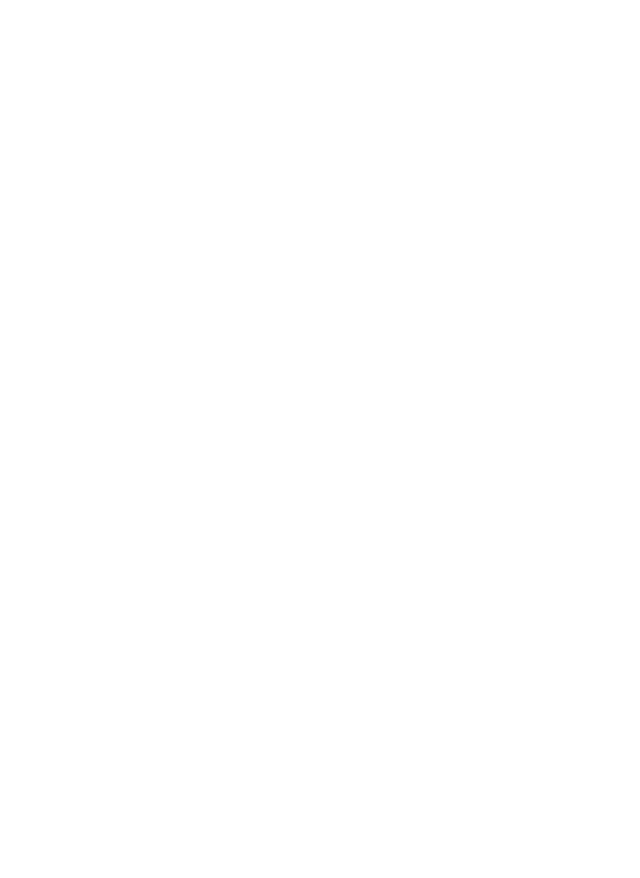
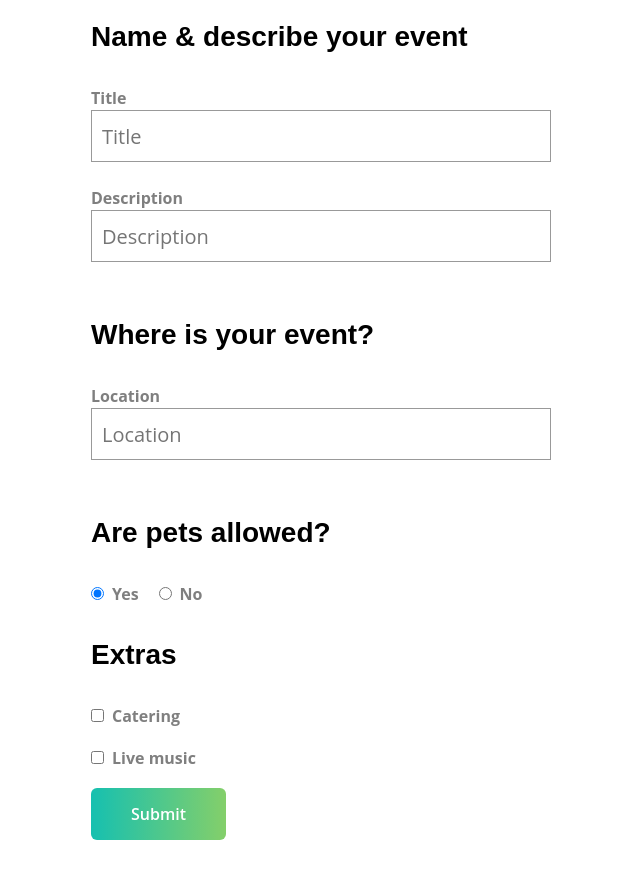
Before and after one commit to Code-Pop/validating-vue3-forms, a Vue app: page / in a window 1280 px wide. Shown: the part 254-1132 px from the top of the page, without its empty margins (339-979 px from the left). Before the commit the page ends 800 px from the top, so only its background shows below. Built offline with nearby package versions, Linux system fonts and the light colour scheme.

Commit message:
add code for lesson end

```diff
--- a/src/App.vue
+++ b/src/App.vue
@@ -1,14 +1,14 @@
 <template>
   <div id="app">
-    <LoginForm />
+    <ComponentsForm />
   </div>
 </template>
 
 <script>
-import LoginForm from '@/views/LoginForm'
+import ComponentsForm from '@/views/ComponentsForm'
 
 export default {
-  components: { LoginForm }
+  components: { ComponentsForm }
 }
 </script>
 
--- a/src/views/ComponentsForm.vue
+++ b/src/views/ComponentsForm.vue
@@ -1,69 +1,62 @@
 <template>
   <div>
     <h1>Create an Event</h1>
-    <form @submit.prevent="createEvent">
+    <form @submit.prevent="submit">
       <BaseSelect
         label="Select a category"
         :options="categories"
-        v-model="event.category"
-        error="This field is required"
+        v-model="category"
+        :error="errors.category"
       />
 
       <h3>Name & describe your event</h3>
       <BaseInput
         label="Title"
-        v-model="event.title"
         type="text"
-        error="This field is required"
+        v-model="title"
+        :error="errors.title"
       />
 
       <BaseInput
         label="Description"
-        v-model="event.description"
         type="text"
+        v-model="description"
+        :error="errors.description"
       />
 
       <h3>Where is your event?</h3>
       <BaseInput
         label="Location"
-        v-model="event.location"
         type="text"
+        v-model="location"
+        :error="errors.location"
       />
 
       <h3>Are pets allowed?</h3>
       <BaseRadioGroup
-        v-model="event.pets"
         name="pets"
         :options="[
           { value: 1, label: 'Yes' },
           { value: 0, label: 'No' }
         ]"
+        v-model="pets"
+        :error="errors.pets"
       />
-
-      <template v-if="event.pets === 0">
-        <h3>Are you sure? 🐶</h3>
-        <BaseRadioGroup
-          v-model="event.petsagain"
-          name="petsagain"
-          :options="[
-            { value: 1, label: 'Yes' },
-            { value: 0, label: 'No' }
-          ]"
-        />
-      </template>
 
       <h3>Extras</h3>
       <div>
         <BaseCheckbox
           label="Catering"
-          v-model="event.extras.catering"
+          v-model="catering"
+          :error="errors.catering"
         />
       </div>
 
       <div>
         <BaseCheckbox
           label="Live music"
-          v-model="event.extras.music"
+          v-model="music"
+          :error="errors.music"
         />
       </div>
 
@@ -77,12 +70,12 @@
         </BaseButton>
       </div>
     </form>
-
-    <pre>{{ event }}</pre>
   </div>
 </template>
 
 <script>
+import { useField, useForm } from 'vee-validate'
+
 export default {
   data () {
     return {
@@ -94,23 +87,77 @@
         'education',
         'food',
         'community'
-      ],
-      event: {
-        category: '',
-        title: '',
-        description: '',
-        location: '',
-        pets: 1,
-        extras: {
-          catering: false,
-          music: false
-        }
-      }
+      ]
     }
   },
-  methods: {
-    createEvent () {
-      console.log('submit')
+  setup () {
+    const required = value => {
+      const requiredMessage = 'This field is required'
+      if (value === undefined || value === null) return requiredMessage
+      if (!String(value).length) return requiredMessage
+
+      return true
+    }
+
+    const minLength = (number, value) => {
+      if (String(value).length < number) return 'Please type at least ' + number + ' characters'
+
+      return true
+    }
+
+    const anything = () => {
+      return true
+    }
+
+    const validationSchema = {
+      category: required,
+      title: value => {
+        const req = required(value)
+        if (req !== true) return req
+
+        const min = minLength(3, value)
+        if (min !== true) return min
+
+        return true
+      },
+      description: required,
+      location: undefined,
+      pets: anything,
+      catering: anything,
+      music: anything
+    }
+
+    const { handleSubmit, errors } = useForm({
+      validationSchema,
+      initialValues: {
+        pets: 1,
+        catering: false,
+        music: false
+      }
+    })
+
+    const { value: category } = useField('category')
+    const { value: title } = useField('title')
+    const { value: description } = useField('description')
+    const { value: location } = useField('location')
+    const { value: pets } = useField('pets')
+    const { value: catering } = useField('catering')
+    const { value: music } = useField('music')
+
+    const submit = handleSubmit(values => {
+      console.log('submit', values)
+    })
+
+    return {
+      category,
+      title,
+      description,
+      location,
+      pets,
+      catering,
+      music,
+      submit,
+      errors
     }
   }
 }
```
